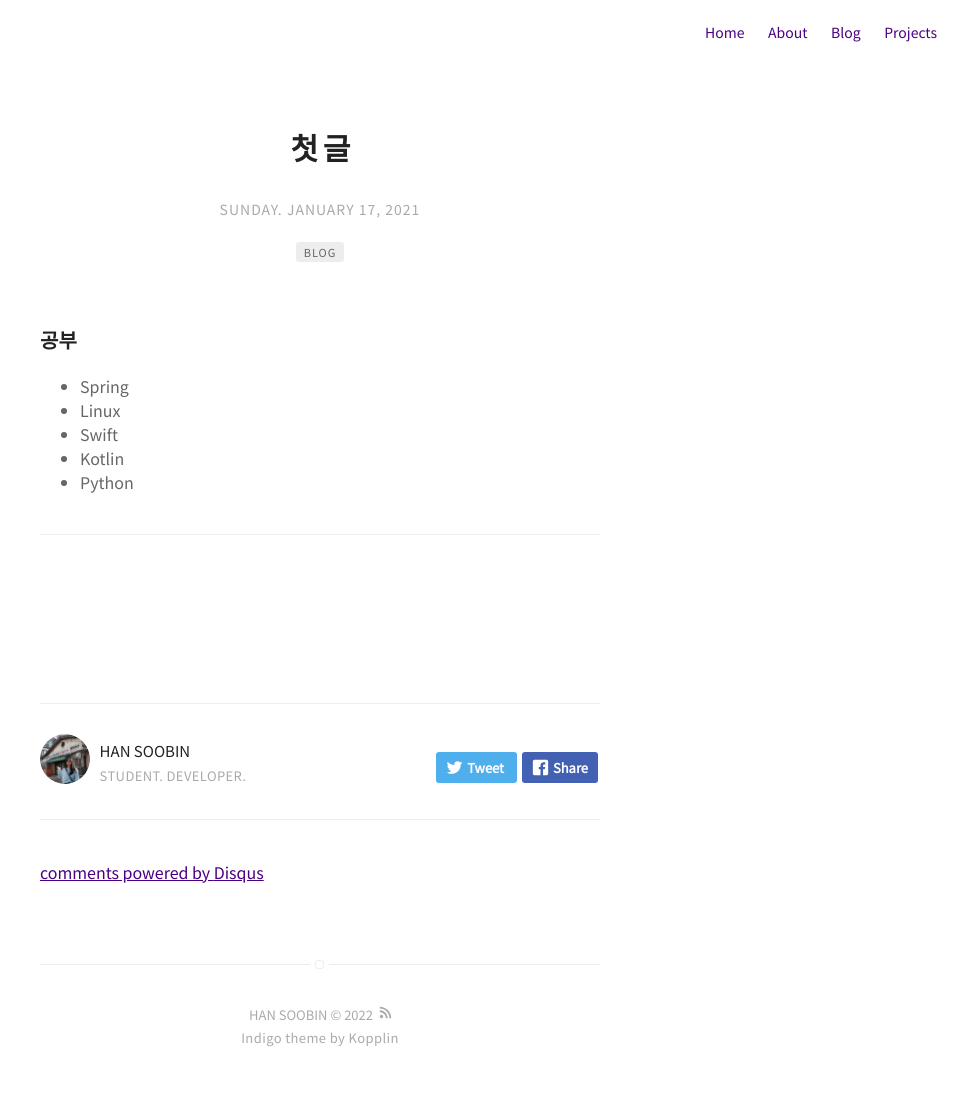
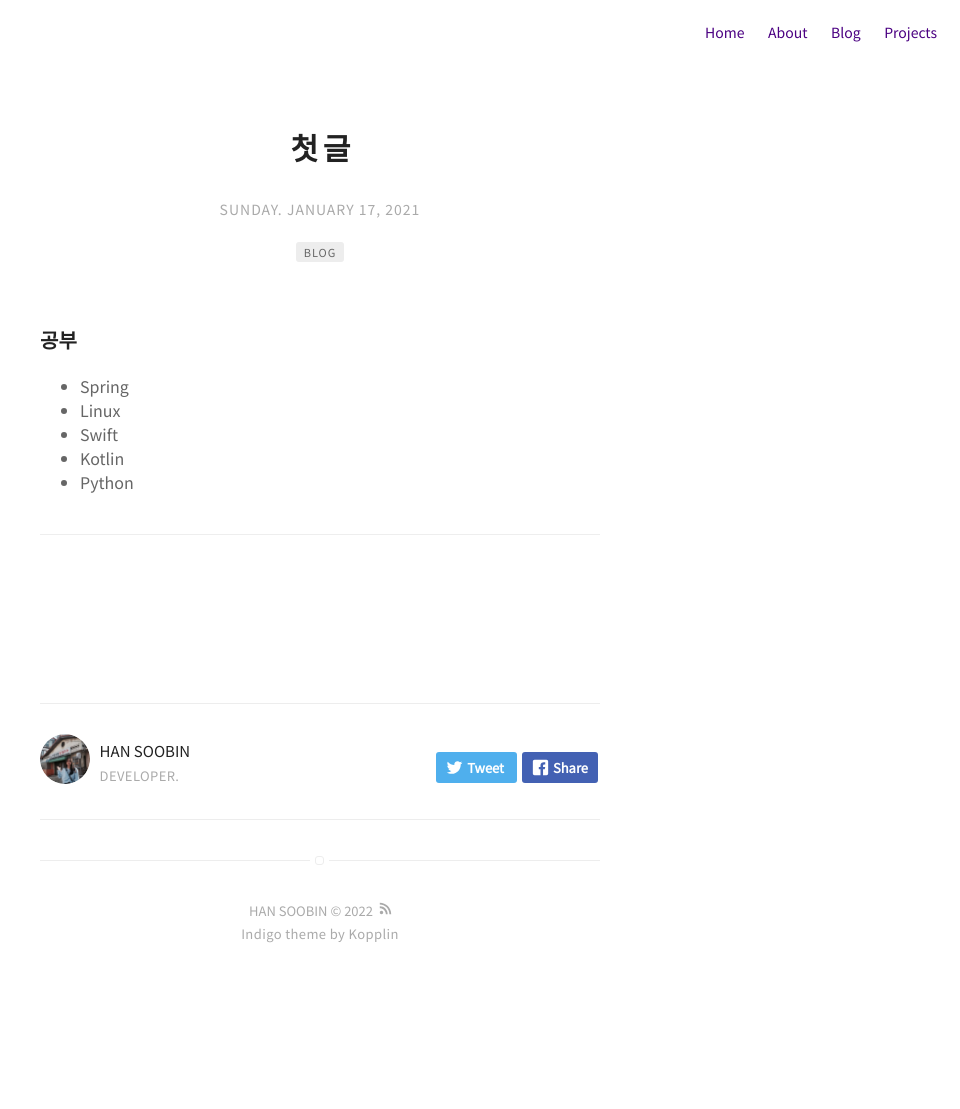
Before and after one commit to nidoos/nidoos.github.io, a Jekyll site: the page built from _posts/2021-01-17-first.md, in a window 1280 px wide. Shown: the whole page, without its empty margins (320-1280 px from the left). Built offline with Jekyll 4.4.1, drawn with Linux system fonts in a browser that asks for light colours; comment, search, counter and statistics services are not loaded; after the commit the page ends 1005 px from its top, so only the background shows below that.

Commit message:
blog disabled

```diff
--- a/_config.yml
+++ b/_config.yml
@@ -32,8 +32,8 @@ baseurl: ""
 # if you don't want comments in your posts, leave categories empty
 disqus:
   shortname: mydisqus # enter this from your disqus account
-  categories: [blog, project] # only show disqus for posts that have these categories
-
+  categories: [project] # only show disqus for posts that have these categories
+# categories: [blog, project] # only show disqus for posts that have these categories
 # if you don't have any of social below, comment the line
 ##twitter: mytwitter
 # instagram: nnidoos
@@ -55,7 +55,7 @@ email: hsoobin21@gmail.com
 authors:
   nidoos:
     name: HAN SOOBIN
-    bio: STUDENT. DEVELOPER.
+    bio: DEVELOPER.
     external-image: false
     picture: assets/images/profile.jpg
     # twitter:
```
